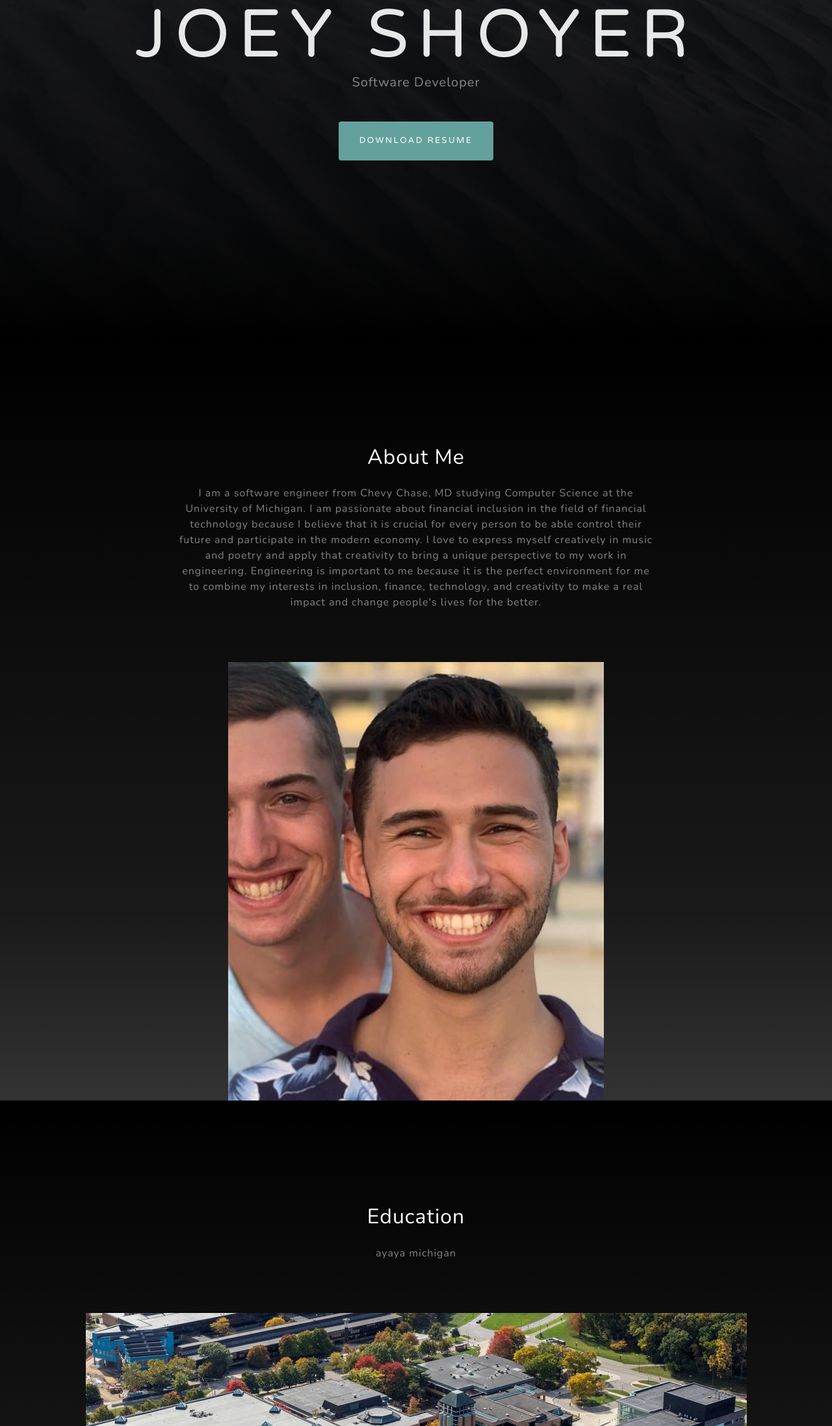
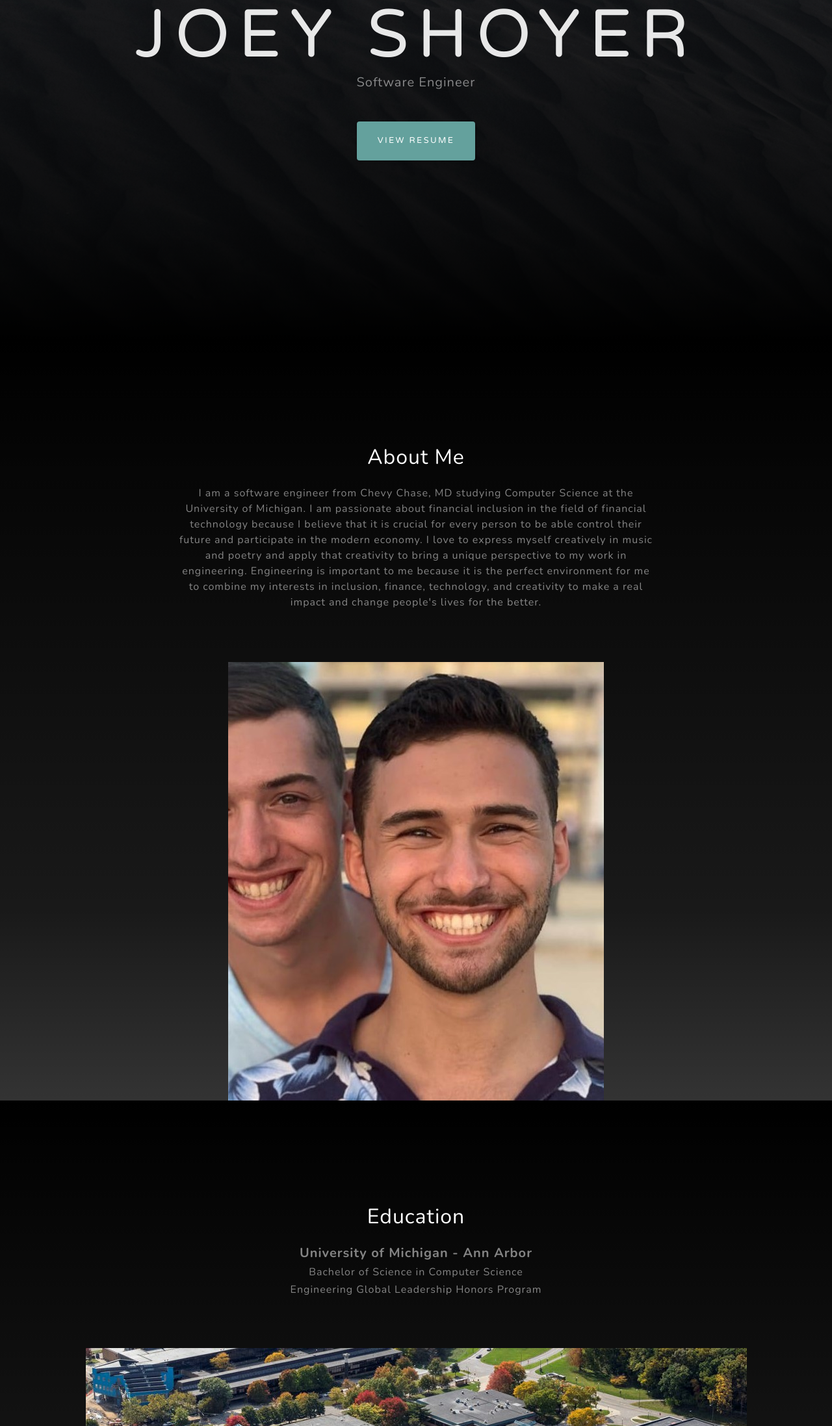
Before and after one commit to jshoyer42/portfolio, a plain HTML site: page index.html in a window 1280 px wide. Shown: the part 275-2470 px from the top of the page at 65% size. Drawn offline with nearby package versions, Linux system fonts and the light colour scheme.

Commit message:
view link

```diff
--- a/index.html
+++ b/index.html
@@ -36,8 +36,8 @@
             <div class="container d-flex h-100 align-items-center">
                 <div class="mx-auto text-center">
                     <h1 class="mx-auto my-0 text-uppercase">Joey Shoyer</h1>
-                    <h2 class="text-white-50 mx-auto mt-2 mb-5">Software Developer</h2>
-                    <a class="btn btn-primary" href="/assets/resume.pdf" download="joeyshoyer">Download Resume</a>
+                    <h2 class="text-white-50 mx-auto mt-2 mb-5">Software Engineer</h2>
+                    <a class="btn btn-primary" href="https://github.com/jshoyer42/portfolio/blob/master/assets/resume.pdf">View Resume</a>
                 </div>
             </div>
         </header>
@@ -59,7 +59,10 @@
                 <div class="row">
                     <div class="col-lg-8 mx-auto">
                         <h2 class="text-white mb-4">Education</h2>
-                        <p class="text-white-50">ayaya michigan</p>
+                        <h5 class="text-white-50"><strong>University of Michigan - Ann Arbor</strong></h5>
+                        <h6 class="text-white-50">Bachelor of Science in Computer Science</h6>
+                        <h6 class="text-white-50">Engineering Global Leadership Honors Program</h6>
+                        <p></p>
                     </div>
                 </div>
                 <img class="img-fluid" src="assets/img/northcampus.jpg" alt="" />
```
